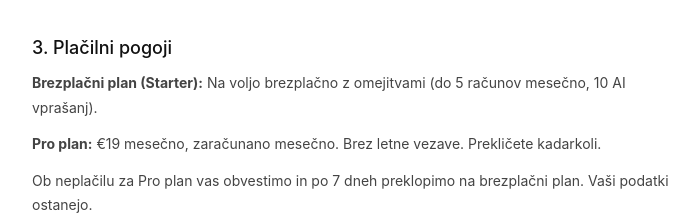
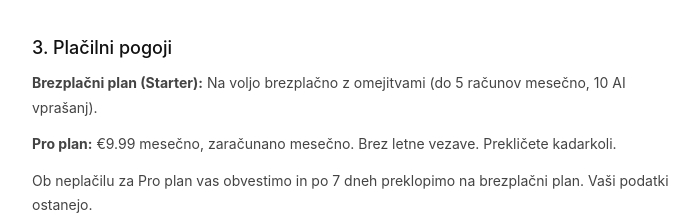
Before and after one commit to mahnicnik/knjigovodja, a Next.js app in the folder apps/web/: page /terms in a window 1280 px wide. Shown: the part 984-1206 px from the top of the page, without its empty margins (288-987 px from the left). Built offline with nearby package versions, Linux system fonts and the light colour scheme.

Commit message:
fix: cena popravljena na 9.99

```diff
--- a/apps/web/app/layout.tsx
+++ b/apps/web/app/layout.tsx
@@ -51,7 +51,7 @@ export const metadata: Metadata = {
     apple: "/favicon.svg",
   },
   title: "Računko — AI računovodja za slovenskega s.p.",
-  description: "Zamenja računovodja za €19.99/mesec. AI ki pozna FURS, vaše dejanske podatke in slovensko davčno pravo. Brez vezave, brez kreditne kartice.",
+  description: "Zamenja računovodja za €9.99/mesec. AI ki pozna FURS, vaše dejanske podatke in slovensko davčno pravo. Brez vezave, brez kreditne kartice.",
 };
 
 export default function RootLayout({
--- a/apps/web/app/terms/page.tsx
+++ b/apps/web/app/terms/page.tsx
@@ -74,7 +74,7 @@ export default function TermsPage() {
 
           <h2>3. Plačilni pogoji</h2>
           <p><strong>Brezplačni plan (Starter):</strong> Na voljo brezplačno z omejitvami (do 5 računov mesečno, 10 AI vprašanj).</p>
-          <p><strong>Pro plan:</strong> €19 mesečno, zaračunano mesečno. Brez letne vezave. Prekličete kadarkoli.</p>
+          <p><strong>Pro plan:</strong> €9.99 mesečno, zaračunano mesečno. Brez letne vezave. Prekličete kadarkoli.</p>
           <p>Ob neplačilu za Pro plan vas obvestimo in po 7 dneh preklopimo na brezplačni plan. Vaši podatki ostanejo.</p>
 
           <h2>4. Vaši podatki</h2>
```
